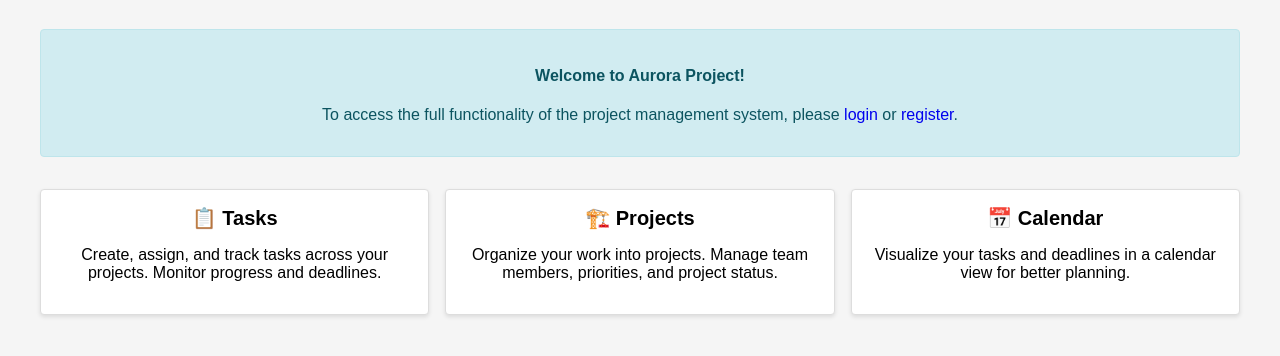
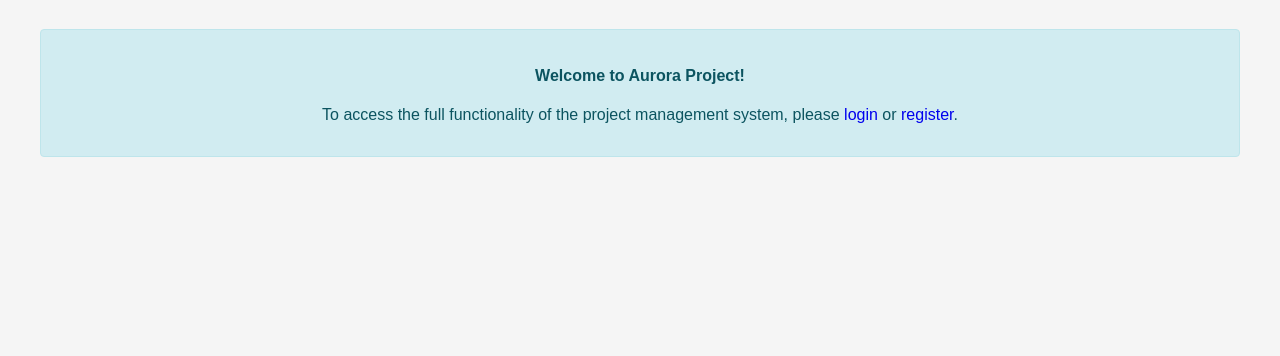
Before and after one commit to DubroffSky/aurora, a Django app: page / in a window 1280 px wide. Shown: the part 216-572 px from the top of the page. Run offline with Django 5.2, Linux system fonts and the light colour scheme.

Commit message:
remove calendar page

```diff
--- a/aurora/aurora_store/templates/aurora_store/base.html
+++ b/aurora/aurora_store/templates/aurora_store/base.html
@@ -389,7 +389,6 @@
                         <a class="nav-link" href="{% url 'aurora_store:tasks_list' %}">Tasks</a>
                     </li>
                     <li class="nav-item">
-                        <a class="nav-link" href="{% url 'aurora_store:calendar' %}">Calendar</a>
                     </li>
                     {% if user.is_staff %}
                     <li class="nav-item">
--- a/aurora/aurora_store/templates/aurora_store/home.html
+++ b/aurora/aurora_store/templates/aurora_store/home.html
@@ -21,41 +21,5 @@
         </div>
     {% endif %}
 
-    <div class="row" style="margin-top: 2rem;">
-        <div class="col-md-4">
-            <div class="card">
-                <div class="card-body">
-                    <h5 class="card-title">📋 Tasks</h5>
-                    <p class="card-text">Create, assign, and track tasks across your projects. Monitor progress and deadlines.</p>
-                    {% if user.is_authenticated %}
-                        <a href="{% url 'aurora_store:tasks_list' %}" class="btn btn-primary">View Tasks</a>
-                    {% endif %}
-                </div>
-            </div>
-        </div>
-        <div class="col-md-4">
-            <div class="card">
-                <div class="card-body">
-                    <h5 class="card-title">🏗️ Projects</h5>
-                    <p class="card-text">Organize your work into projects. Manage team members, priorities, and project status.</p>
-                    {% if user.is_authenticated and user.is_staff %}
-                        <a href="{% url 'aurora_store:projects_list' %}" class="btn btn-primary">View Projects</a>
-                    {% endif %}
-                </div>
-            </div>
-        </div>
-        <div class="col-md-4">
-            <div class="card">
-                <div class="card-body">
-                    <h5 class="card-title">📅 Calendar</h5>
-                    <p class="card-text">Visualize your tasks and deadlines in a calendar view for better planning.</p>
-                    {% if user.is_authenticated %}
-                        <a href="{% url 'aurora_store:calendar' %}" class="btn btn-primary">View Calendar</a>
-                    {% endif %}
-                </div>
-            </div>
-        </div>
-    </div>
-
 </div>
 {% endblock %}
--- a/aurora/aurora_store/templates/aurora_store/tasks_list.html
+++ b/aurora/aurora_store/templates/aurora_store/tasks_list.html
@@ -118,11 +118,9 @@ document.addEventListener('DOMContentLoaded', function() {
                 {% else %}
                     <div class="text-center">
                         <h4>No tasks found</h4>
+                        <p>Create your first task to get started!</p>
                         {% if request.user.is_staff %}
-                        <p>Create your first task to get started!</p>
                         <a href="{% url 'aurora_store:task_create' %}" class="btn btn-primary">Create Task</a>
-                        {% else %}
-                        <p>There are no tasks assigned to you yet.</p>
                         {% endif %}
                     </div>
                 {% endif %}
--- a/aurora/aurora_store/urls.py
+++ b/aurora/aurora_store/urls.py
@@ -15,8 +15,6 @@ urlpatterns = [
     path('tasks/create/', views.task_create, name='task_create'),
     path('tasks/<int:task_id>/edit/', views.task_edit, name='task_edit'),
     path('tasks/<int:task_id>/delete/', views.task_delete, name='task_delete'),
-    path('calendar/', views.calendar_view, name='calendar'),
-    path('calendar/events/', views.calendar_view, name='calendar_events'),
 
     # Project Management URLs (Admin only)
     path('projects/', views.projects_list, name='projects_list'),
--- a/aurora/aurora_store/views.py
+++ b/aurora/aurora_store/views.py
@@ -105,6 +105,7 @@ def task_create(request):
             messages.error(request, 'Please correct the errors in the form.')
     else:
         form = TaskForm(user=request.user)
+
     return render(request, 'aurora_store/task_form.html', {'form': form, 'title': 'Create Task'})
 
 
@@ -153,42 +154,12 @@ def task_delete(request, task_id):
     return render(request, 'aurora_store/task_confirm_delete.html', {'task': task})
 
 
-@login_required
-def calendar_view(request):
-    """Calendar with tasks"""
-    # Get tasks for the current month
-    today = timezone.now()
-    start_of_month = today.replace(day=1, hour=0, minute=0, second=0, microsecond=0)
-    end_of_month = (start_of_month + timedelta(days=32)).replace(day=1) - timedelta(seconds=1)
-
-    tasks = Task.objects.filter(
-        models.Q(assigned_to=request.user) |
-        models.Q(created_by=request.user) |
-        models.Q(project__owner=request.user) |
-        models.Q(project__members=request.user),
-        due_date__range=[start_of_month, end_of_month]
-    ).distinct().select_related('project', 'assigned_to')
-
-    # Group tasks by dates
-    calendar_data = {}
-    for task in tasks:
-        date_key = task.due_date.strftime('%Y-%m-%d')
-        if date_key not in calendar_data:
-            calendar_data[date_key] = []
-        calendar_data[date_key].append(task)
-
-    context = {
-        'calendar_data': calendar_data,
-        'current_month': today.strftime('%B %Y'),
-        'start_of_month': start_of_month,
-        'end_of_month': end_of_month,
-    }
-    return render(request, 'aurora_store/calendar.html', context)
+# @login_required
 
 # Project Management Views (Admin only)
 @login_required
 def projects_list(request):
-    """Список проектов (только для админов)"""
+    """Список проектов (only for admins)"""
     if not request.user.is_staff:
         messages.error(request, 'You do not have permission to view projects.')
         return redirect('aurora_store:home')
```
